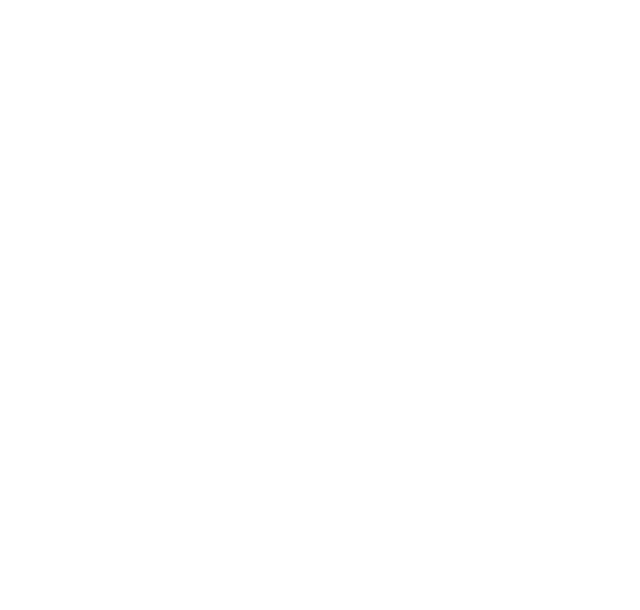
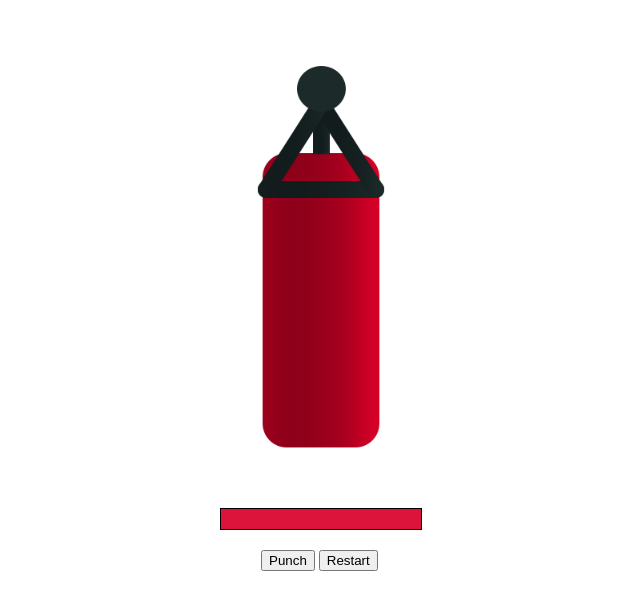
Before and after one commit to Popescu-Iulian/Vue-App-basics-exercise, a plain HTML site: page index.html in a window 1280 px wide. Shown: the whole page, without its empty margins (319-959 px from the left). Drawn offline with nearby package versions, Linux system fonts and the light colour scheme.

Commit message:
styles added

```diff
--- a/index.html
+++ b/index.html
@@ -6,11 +6,26 @@
   <meta name="viewport" content="width=device-width, initial-scale=1.0">
   <link rel="stylesheet" href="style.css">
   <script defer src="main.js"></script>
+  <script src="https://unpkg.com/vue"></script>
   <title>Punchbag Game</title>
 </head>
 
 <body>
+  <div id="vue-app">
+    <!-- bag image -->
+    <div id="bag-image"></div>
 
+    <!-- bag health -->
+    <div id="bag-health">
+      <div></div>
+    </div>
+
+    <!-- game controls -->
+    <div id="game-controls">
+      <button>Punch</button>
+      <button>Restart</button>
+    </div>
+  </div>
 </body>
 
 </html>
--- a/style.css
+++ b/style.css
@@ -0,0 +1,23 @@
+#bag-image {
+	background: url(/images/bag.png) center no-repeat;
+	background-size: 80%;
+	width: 200px;
+	height: 500px;
+	margin: 0 auto;
+}
+
+#bag-health {
+	width: 200px;
+	border: 1px solid black;
+	margin: 0 auto 20px auto;
+}
+
+#bag-health div {
+	height: 20px;
+	background-color: crimson;
+}
+
+#game-controls {
+	width: 120px;
+	margin: 0 auto;
+}
```
